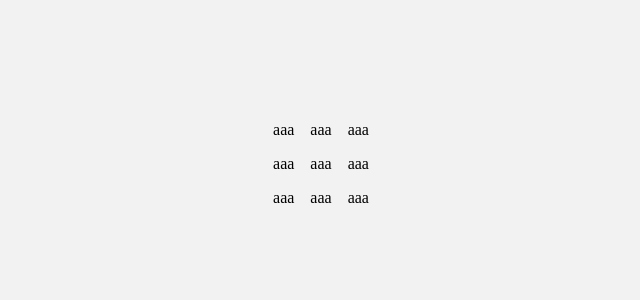
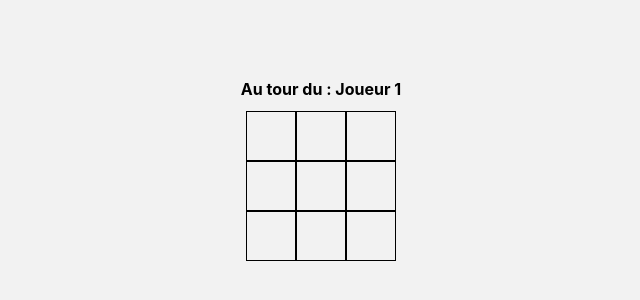
Before and after one commit to Oomaxime/tictactoe, a React (Vite) app: page / in a window 1280 px wide. Shown: the part 236-536 px from the top of the page, without its empty margins (319-959 px from the left). Built offline with nearby package versions, Linux system fonts and the light colour scheme.

Commit message:
TIC TAC TOE IS ALIVE

```diff
--- a/src/App.css
+++ b/src/App.css
@@ -2,8 +2,7 @@
   display: grid;
   grid-template-columns: repeat(3, 1fr);
   grid-template-rows: repeat(3, 1fr);
-    grid-column-gap: 16px;
-    grid-row-gap: 16px;
+  width: 150px;
 }
 
 .cell1 {
@@ -35,5 +34,12 @@
 }
 
 .cell {
-
+  width: 50px;
+  height: 50px;
+  border: 1px solid black;
+  display: flex;
+  justify-content: center;
+  align-items: center;
+  font-size: 50px;
+  font-family: "Inter";
 }
--- a/src/App.jsx
+++ b/src/App.jsx
@@ -1,10 +1,7 @@
-import { useState } from "react";
 import "./App.css";
 import Grid from "./components/grid.jsx";
 
 function App() {
-  const [count, setCount] = useState(0);
-
   return (
     <>
       <Grid />
--- a/src/components/cell.jsx
+++ b/src/components/cell.jsx
@@ -1,9 +1,9 @@
-function Cell() {
-    return (
-        <div className="cell">
-            <p>aaa</p>
-        </div>
-    )
+function Cell({ value, onCellClick }) {
+  return (
+    <div className="cell" onClick={onCellClick}>
+      <p>{value}</p>
+    </div>
+  );
 }
 
 export default Cell;
--- a/src/components/grid.jsx
+++ b/src/components/grid.jsx
@@ -1,19 +1,108 @@
-import Cell from './cell.jsx';
+import { useState } from "react";
+import Cell from "./cell.jsx";
 
 function Grid() {
-    return (
-        <div className="grid">
-            <Cell className="cell1 cell"/>
-            <Cell className="cell2 cell"/>
-            <Cell className="cell3 cell"/>
-            <Cell className="cell4 cell"/>
-            <Cell className="cell5 cell"/>
-            <Cell className="cell6 cell"/>
-            <Cell className="cell7 cell"/>
-            <Cell className="cell8 cell"/>
-            <Cell className="cell9 cell"/>
-        </div>
-    )
+  const [xPlay, setxPlay] = useState(true);
+  const [board, setboard] = useState(Array(9).fill(null));
+
+  function handleClick(i) {
+    if (board[i] || getWin(board)) {
+      return;
+    }
+    const newBoard = board.slice();
+    if (xPlay) {
+      newBoard[i] = "X";
+    } else {
+      newBoard[i] = "O";
+    }
+
+    setboard(newBoard);
+    setxPlay(!xPlay);
+  }
+
+  function getWin(board) {
+    const lines = [
+      [0, 1, 2],
+      [3, 4, 5],
+      [6, 7, 8],
+      [0, 3, 6],
+      [1, 4, 7],
+      [2, 5, 8],
+      [0, 4, 8],
+      [2, 4, 6],
+    ];
+
+    for (let i = 0; i < lines.length; i++) {
+      const [a, b, c] = lines[i];
+      if (board[a] !== null && board[a] === board[b] && board[a] === board[c]) {
+        return xPlay ? "Joueur 2" : "Joueur 1";
+      }
+    }
+    return null;
+  }
+
+  const winner = getWin(board);
+
+  let playingState = "Au tour de: X";
+  if (winner) {
+    playingState = winner + " a gagné !";
+  } else {
+    playingState = "Au tour du : " + (xPlay ? "Joueur 1" : "Joueur 2");
+  }
+
+  return (
+    <>
+      <strong>{playingState}</strong>
+      <div className="grid">
+        <Cell
+          className="cell1 cell"
+          value={board[0]}
+          onCellClick={() => handleClick(0)}
+        />
+        <Cell
+          className="cell2 cell"
+          value={board[1]}
+          onCellClick={() => handleClick(1)}
+        />
+        <Cell
+          className="cell3 cell"
+          value={board[2]}
+          onCellClick={() => handleClick(2)}
+        />
+        <Cell
+          className="cell4 cell"
+          value={board[3]}
+          onCellClick={() => handleClick(3)}
+        />
+        <Cell
+          className="cell5 cell"
+          value={board[4]}
+          onCellClick={() => handleClick(4)}
+        />
+        <Cell
+          className="cell6 cell"
+          value={board[5]}
+          onCellClick={() => handleClick(5)}
+        />
+        <Cell
+          className="cell7 cell"
+          value={board[6]}
+          onCellClick={() => handleClick(6)}
+        />
+        <Cell
+          className="cell8 cell"
+          value={board[7]}
+          onCellClick={() => handleClick(7)}
+        />
+        <Cell
+          className="cell9 cell"
+          value={board[8]}
+          onCellClick={() => handleClick(8)}
+        />
+      </div>
+      {/*AJOUTER UN BOUTON RESET*/}
+    </>
+  );
 }
 
 export default Grid;
--- a/src/index.css
+++ b/src/index.css
@@ -1,10 +1,9 @@
 /* GOOGLE FONTS */
-
 
 /* VARIABLES CSS */
 :root {
   /* base */
-  --font-family: ;
+  --font-family: "Inter";
   --font-size: ;
   --background-color: #f2f2f2;
   --color: ;
@@ -52,3 +51,14 @@ body {
   justify-content: center;
   align-items: center;
 }
+
+#root {
+  display: flex;
+  flex-direction: column;
+  justify-content: center;
+  align-items: center;
+}
+
+strong {
+  margin: 12px;
+}
```
Lines whose indentation alone changed are shown as unchanged.
